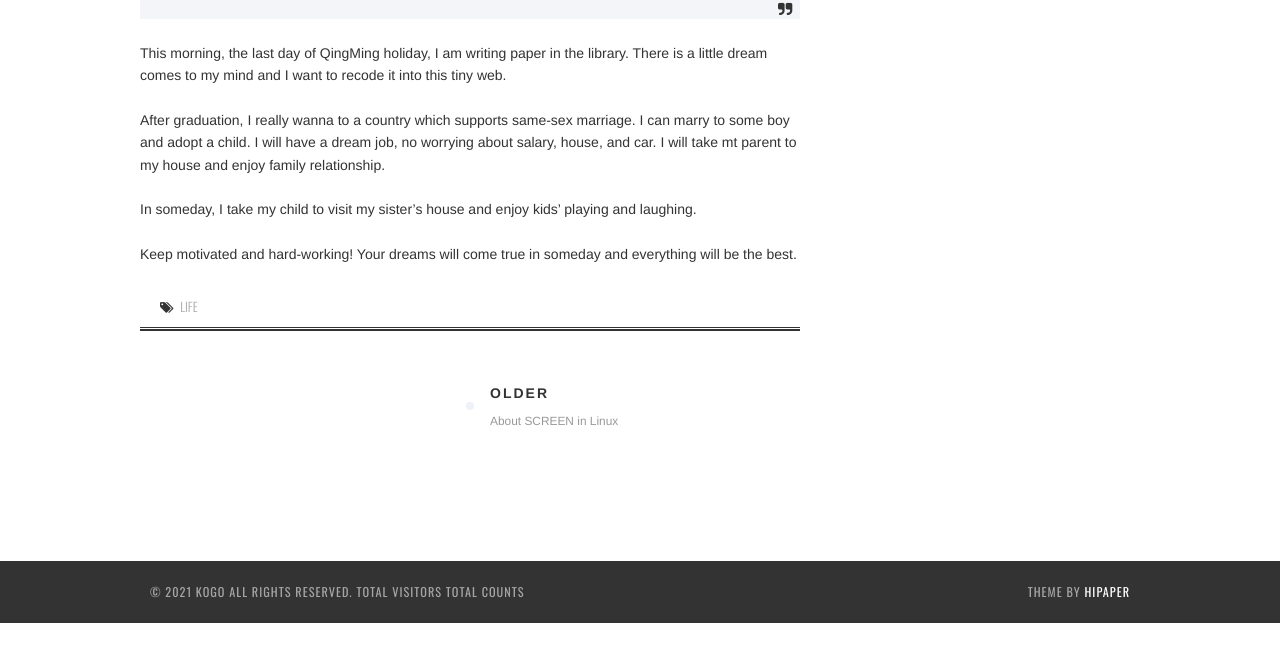
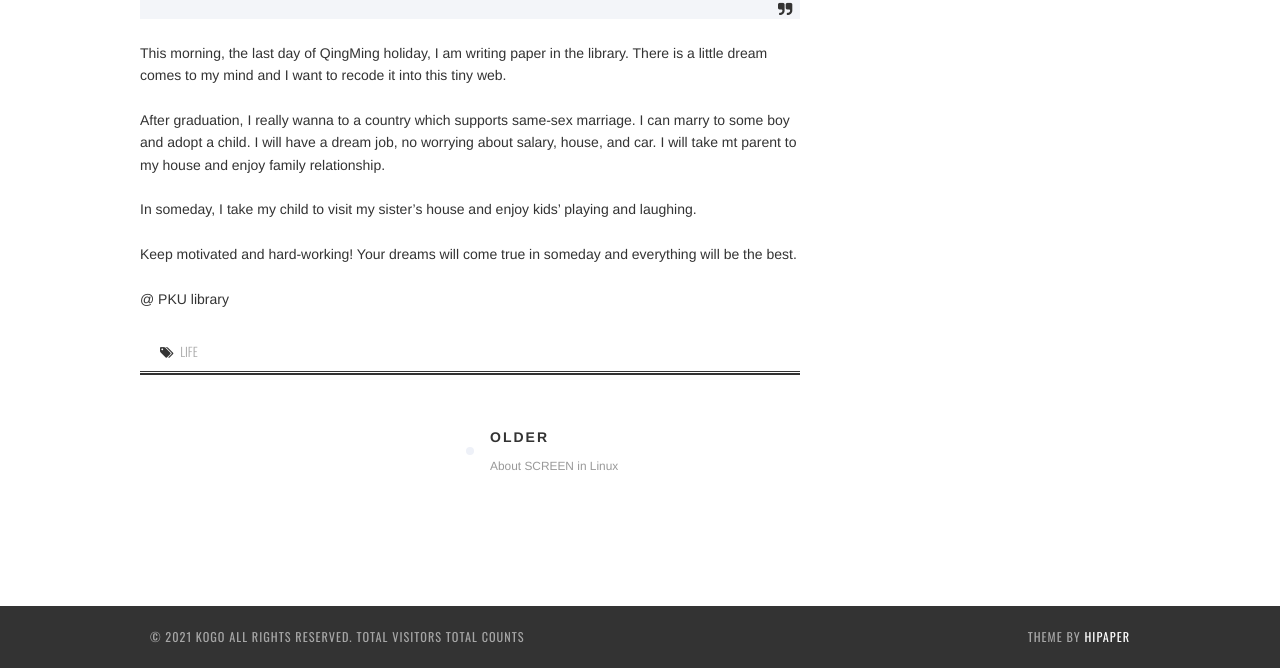
Before and after one commit to gaokun12/KwinHoney.github.io, a plain HTML site: page 2021/04/05/hi/index.html in a window 1280 px wide. Shown: the part 1866-2536 px from the top of the page. Before the commit the page ends 2491 px from the top, so only its background shows below. Drawn offline with nearby package versions, Linux system fonts and the light colour scheme; some packages are replaced by stand-ins of ours; a script that the page names is missing.

Commit message:
Site updated: 2021-04-05 11:29:12

```diff
--- a/2021/04/05/hi/index.html
+++ b/2021/04/05/hi/index.html
@@ -21,7 +21,7 @@
 <meta property="og:image" content="http://yoursite.com/2021/04/05/hi/db83b20ce4c4474ff12e267b499b4d.jpg">
 <meta property="og:image" content="http://yoursite.com/2021/04/05/hi/IMG_9254.JPG">
 <meta property="article:published_time" content="2021-04-05T03:15:08.000Z">
-<meta property="article:modified_time" content="2021-04-05T03:27:34.606Z">
+<meta property="article:modified_time" content="2021-04-05T03:29:04.545Z">
 <meta property="article:author" content="Gao Kun">
 <meta property="article:tag" content="Life">
 <meta name="twitter:card" content="summary">
@@ -153,6 +153,7 @@
 <p>After graduation, I really wanna to a country which supports same-sex marriage. I can marry to some boy and adopt a child. I will have a dream job, no worrying about salary, house, and car. I will take mt parent to my house and enjoy family relationship. </p>
 <p>In someday, I take my child to visit my sister’s house and enjoy kids’ playing and laughing. </p>
 <p>Keep motivated and hard-working! Your dreams will come true in someday and everything will be the best. </p>
+<p>@ PKU library </p>
 
 
     </div>
```
Also changed, not shown: index.html (+1 -0 lines).
